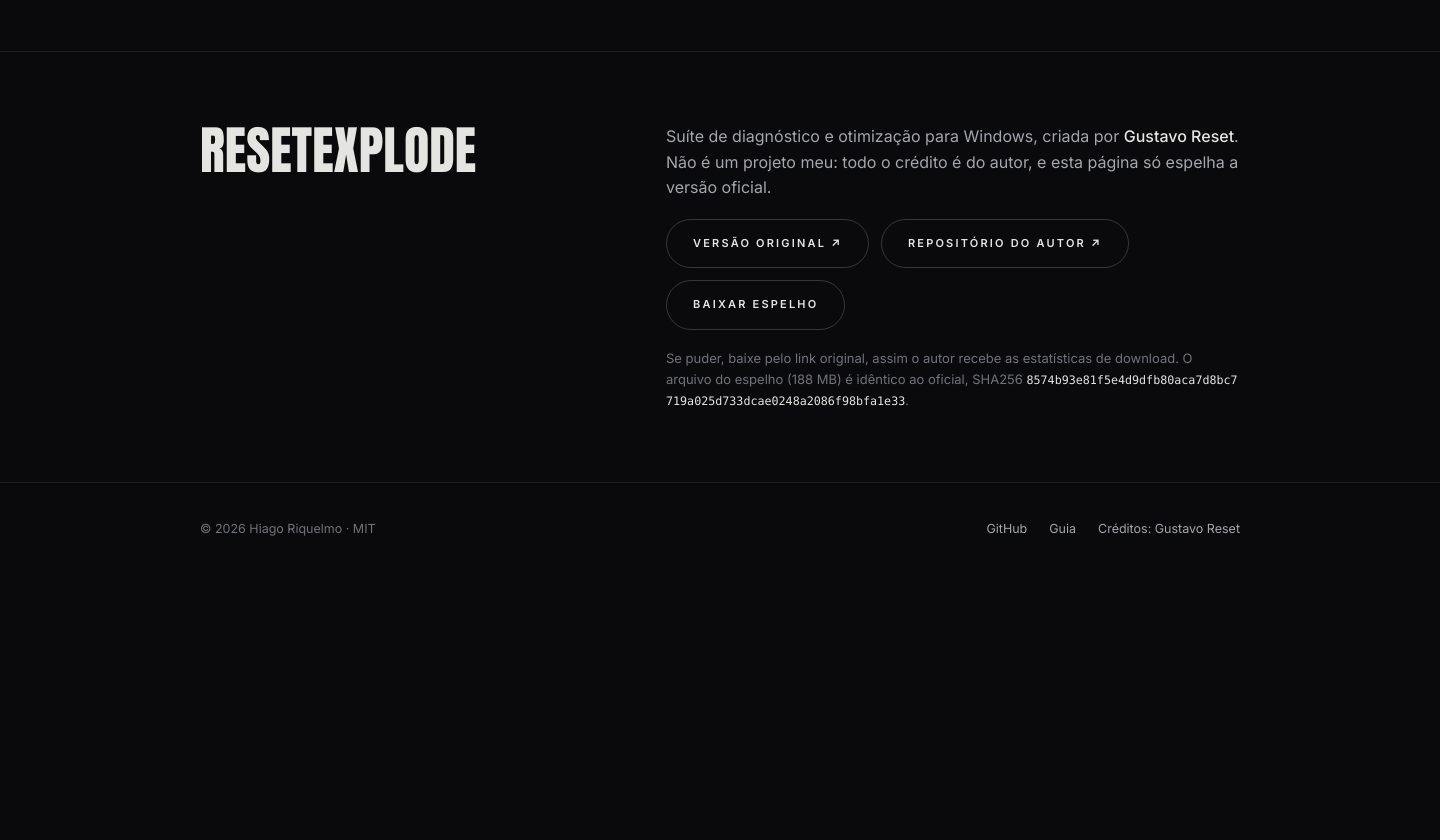
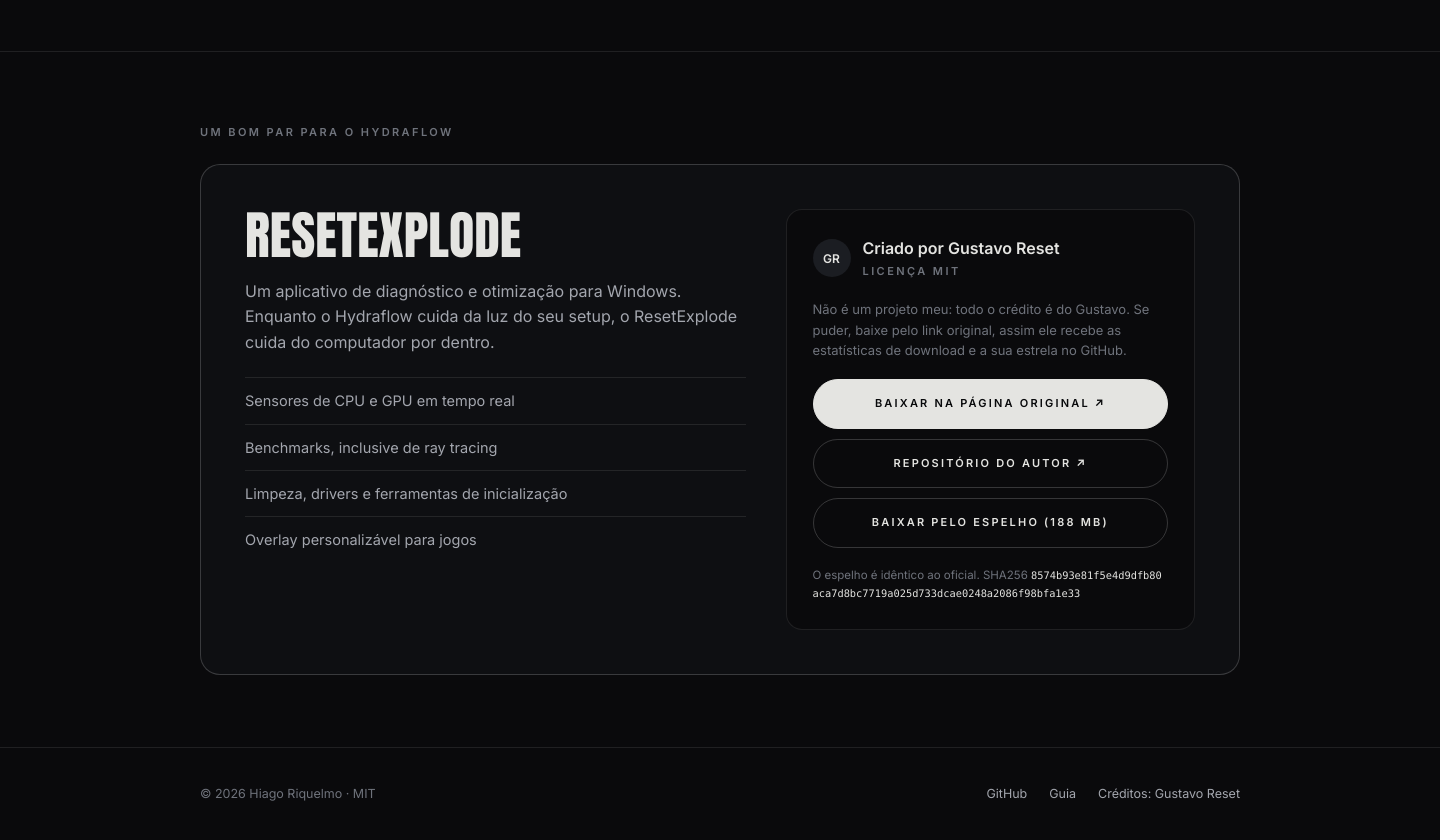
Before and after one commit to HiagoRiquelmo/hydraflow, an Electron app: page docs/index.html in a window 1440 px wide. Shown: the part 1840-2680 px from the top of the page. Before the commit the page ends 2423 px from the top, so only its background shows below. Drawn offline with Linux system fonts and the light colour scheme.

Commit message:
Site: destaca o ResetExplode como app parceiro, com creditos ao autor
Co-Authored-By: Claude Sonnet 5.5 <noreply@anthropic.com>

```diff
--- a/docs/index.html
+++ b/docs/index.html
@@ -65,6 +65,13 @@
   code{font-family:ui-monospace,Consolas,monospace;font-size:.9em;color:var(--ink)}
   .stack{display:flex;flex-direction:column;gap:18px}
 
+  .rx{display:grid;grid-template-columns:1.1fr .9fr;gap:40px;margin-top:22px;padding:44px;border:1px solid var(--line-2);border-radius:20px;background:#0E0F12}
+  .rxlist{list-style:none;margin-top:22px}
+  .rxlist li{padding:11px 0;border-top:1px solid var(--line);color:var(--ink-2);font-size:14.5px}
+  .rxcard{display:flex;flex-direction:column;gap:18px;padding:26px;border:1px solid var(--line);border-radius:16px;background:#0A0A0C}
+  .rxcard .who{display:flex;align-items:center;gap:12px}
+  .avatar{width:38px;height:38px;border-radius:50%;background:#1b1d22;display:grid;place-items:center;font-weight:700;font-size:12px}
+
   footer{border-top:1px solid var(--line);padding:36px 0 44px}
   footer .wrap{display:flex;justify-content:space-between;gap:20px;flex-wrap:wrap;font-size:12.5px;color:var(--ink-3)}
   footer a{color:var(--ink-2)}
@@ -73,6 +80,7 @@
 
   @media (max-width:760px){
     .grid{grid-template-columns:1fr;gap:28px}
+    .rx{grid-template-columns:1fr;padding:28px 22px}
     header nav{display:none}
     .hero{padding:40px 0 64px}
   }
@@ -136,16 +144,29 @@
   </section>
 
   <section id="resetexplode">
-    <div class="wrap grid">
-      <h2>ResetExplode</h2>
-      <div class="stack">
-        <p class="text">Suíte de diagnóstico e otimização para Windows, criada por <b style="color:var(--ink);font-weight:500">Gustavo Reset</b>. Não é um projeto meu: todo o crédito é do autor, e esta página só espelha a versão oficial.</p>
-        <div class="actions" style="justify-content:flex-start;margin-top:0">
-          <a class="btn" href="https://github.com/GustavoReset/ResetExplode/releases/tag/latest">Versão original ↗</a>
-          <a class="btn" href="https://github.com/GustavoReset/ResetExplode">Repositório do autor ↗</a>
-          <a class="btn" href="https://github.com/HiagoRiquelmo/resetexplode/releases/latest">Baixar espelho</a>
+    <div class="wrap">
+      <p class="micro">Um bom par para o Hydraflow</p>
+      <div class="rx">
+        <div>
+          <h2>ResetExplode</h2>
+          <p class="text" style="margin-top:18px">Um aplicativo de diagnóstico e otimização para Windows. Enquanto o Hydraflow cuida da luz do seu setup, o ResetExplode cuida do computador por dentro.</p>
+          <ul class="rxlist">
+            <li>Sensores de CPU e GPU em tempo real</li>
+            <li>Benchmarks, inclusive de ray tracing</li>
+            <li>Limpeza, drivers e ferramentas de inicialização</li>
+            <li>Overlay personalizável para jogos</li>
+          </ul>
         </div>
-        <p class="small">Se puder, baixe pelo link original, assim o autor recebe as estatísticas de download. O arquivo do espelho (188 MB) é idêntico ao oficial, SHA256 <code style="word-break:break-all">8574b93e81f5e4d9dfb80aca7d8bc7719a025d733dcae0248a2086f98bfa1e33</code>.</p>
+        <div class="rxcard">
+          <div class="who"><span class="avatar">GR</span><div><b>Criado por Gustavo Reset</b><span class="micro" style="display:block;margin-top:2px">Licença MIT</span></div></div>
+          <p class="small">Não é um projeto meu: todo o crédito é do Gustavo. Se puder, baixe pelo link original, assim ele recebe as estatísticas de download e a sua estrela no GitHub.</p>
+          <div class="stack" style="gap:10px">
+            <a class="btn solid" href="https://github.com/GustavoReset/ResetExplode/releases/tag/latest" style="justify-content:center">Baixar na página original ↗</a>
+            <a class="btn" href="https://github.com/GustavoReset/ResetExplode" style="justify-content:center">Repositório do autor ↗</a>
+            <a class="btn" href="https://github.com/HiagoRiquelmo/resetexplode/releases/latest" style="justify-content:center">Baixar pelo espelho (188 MB)</a>
+          </div>
+          <p class="small" style="font-size:11.5px">O espelho é idêntico ao oficial. SHA256 <code style="word-break:break-all">8574b93e81f5e4d9dfb80aca7d8bc7719a025d733dcae0248a2086f98bfa1e33</code></p>
+        </div>
       </div>
     </div>
   </section>
```
